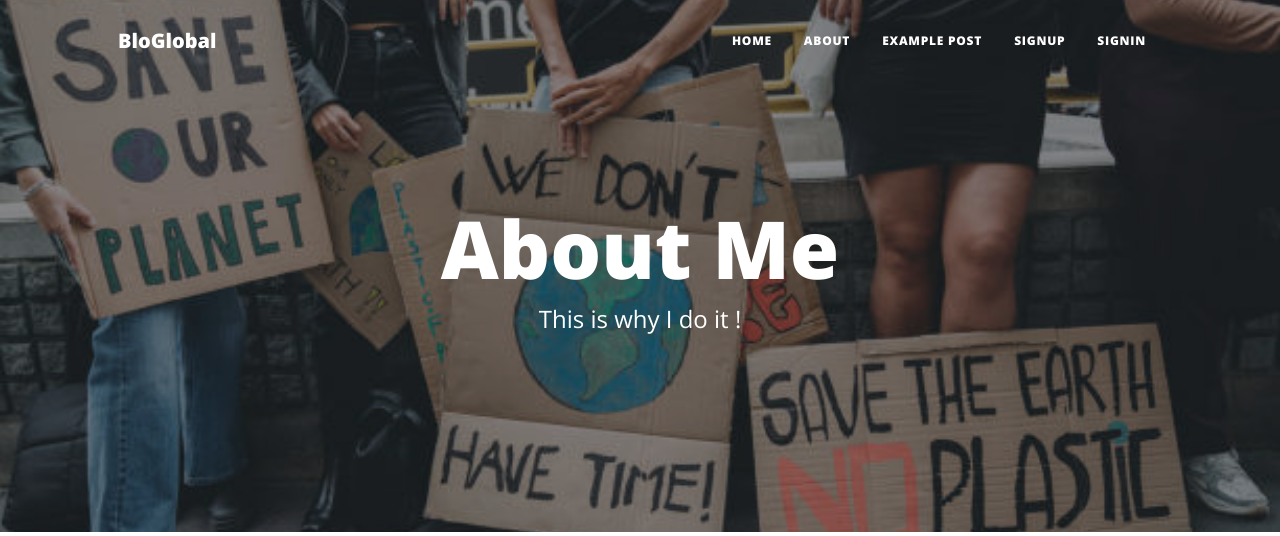
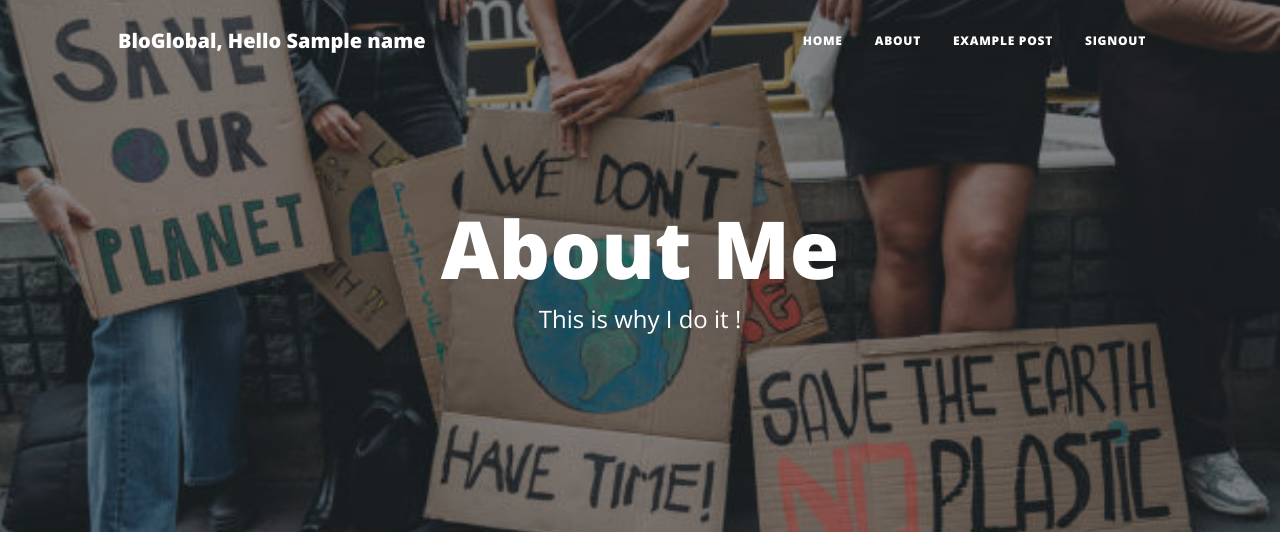
Before and after one commit to miabe23-meet/PersonalProject, a Flask app: template templates/about.html in a window 1280 px wide. Shown: the top 536 px of the page. Run offline with Flask 2, Linux system fonts and the light colour scheme; the template is opened without the code that fills it: most values are stand-ins (such as "Sample title", 1, 10 or a date in 2020); some libraries are stand-ins or nearby versions.

Commit message:
project finished

```diff
--- a/app.py
+++ b/app.py
@@ -23,17 +23,33 @@ db=firebase.database()
 @app.route('/')
 def home():
 	if login_session['user'] is None:
-		name = "user"
+	 	name = {"name":"user"}
+	 	ok=True
 	else:
-		name=db.child("users").child(login_session['user']['localId']).set(user)
-	return render_template("index.html")
+		name=db.child("users").child(login_session['user']['localId']).get().val()
+		ok=False
+	return render_template("index.html",name = name, display= ok)
+
 
 @app.route('/about')
 def about():
-	return render_template("about.html")
+	if login_session['user'] is None:
+	 	name = {"name":"user"}
+	 	ok=True
+	else:
+		name=db.child("users").child(login_session['user']['localId']).get().val()
+		ok=False
+	return render_template("about.html" , name=name, display=ok)
+
 
 @app.route('/signUp' , methods=['GET', 'POST'])
 def signUp():
+	if login_session['user'] is None:
+	 	name = {"name":"user"}
+	 	ok=True
+	else:
+		name=db.child("users").child(login_session['user']['localId']).get().val()
+		ok=False
 	error = ""
 	if request.method == 'POST':
 		email = request.form['email']
@@ -49,12 +65,18 @@ def signUp():
 			return redirect(url_for('home'))
 		except:
 			error = "Authentication failed"
-	return render_template("signUp.html")
+	return render_template("signUp.html", name=name , display=ok)
 
 
 
 @app.route('/signIn' , methods=['GET', 'POST'])
 def signIn():
+	if login_session['user'] is None:
+	 	name = {"name":"user"}
+	 	ok=True
+	else:
+		name=db.child("users").child(login_session['user']['localId']).get().val()
+		ok=False
 	error = ""
 	if request.method == 'POST':
 		print('12345678')
@@ -67,14 +89,24 @@ def signIn():
 			return redirect(url_for('home'))
 		except:
 			error = "Authentication failed"
-	return render_template("signin.html")
-
-
+	return render_template("signin.html", name=name)
 
 
 @app.route('/post')
 def post():
-	return render_template("post.html")
+	if login_session['user'] is None:
+	 	name = {"name":"user"}
+	 	ok=True
+	else:
+		name=db.child("users").child(login_session['user']['localId']).get().val()
+		ok=False
+	return render_template("post.html", name = name, display=ok )
+
+@app.route('/signOut')
+def signOut():
+	login_session['user'] = None
+	auth.current_user = None
+	return redirect(url_for('home'))
 
 if __name__ == '__main__':
 	app.run(debug = True)
--- a/templates/SignUp.html
+++ b/templates/SignUp.html
@@ -19,7 +19,7 @@
         <!-- Navigation-->
         <nav class="navbar navbar-expand-lg navbar-light" id="mainNav">
             <div class="container px-4 px-lg-5">
-                <a class="navbar-brand" href="index.html">BloGlobal</a>
+                <a class="navbar-brand" href="index.html">BloGlobal, Hello {{name['name']}}</a>
                 <button class="navbar-toggler" type="button" data-bs-toggle="collapse" data-bs-target="#navbarResponsive" aria-controls="navbarResponsive" aria-expanded="false" aria-label="Toggle navigation">
                     Menu
                     <i class="fas fa-bars"></i>
@@ -29,8 +29,12 @@
                         <li class="nav-item"><a class="nav-link px-lg-3 py-3 py-lg-4" href="/">Home</a></li>
                         <li class="nav-item"><a class="nav-link px-lg-3 py-3 py-lg-4" href="/about">About</a></li>
                         <li class="nav-item"><a class="nav-link px-lg-3 py-3 py-lg-4" href="/post">Example Post</a></li>
+                        {% if display %}
                         <li class="nav-item"><a class="nav-link px-lg-3 py-3 py-lg-4" href="/signUp">SignUp</a></li>
                         <li class="nav-item"><a class="nav-link px-lg-3 py-3 py-lg-4" href="/signIn">SignIn</a></li>
+                        {% else %}
+                        <li class="nav-item"><a class="nav-link px-lg-3 py-3 py-lg-4" href="/signOut">signOut</a></li>
+                        {% endif %}
                     </ul>
                 </div>
             </div>
--- a/templates/about.html
+++ b/templates/about.html
@@ -19,19 +19,24 @@
         <!-- Navigation-->
         <nav class="navbar navbar-expand-lg navbar-light" id="mainNav">
             <div class="container px-4 px-lg-5">
-                <a class="navbar-brand" href="index.html">BloGlobal</a>
+                <a class="navbar-brand" href="index.html">BloGlobal, Hello {{name['name']}}</a>
                 <button class="navbar-toggler" type="button" data-bs-toggle="collapse" data-bs-target="#navbarResponsive" aria-controls="navbarResponsive" aria-expanded="false" aria-label="Toggle navigation">
                     Menu
                     <i class="fas fa-bars"></i>
                 </button>
                 <div class="collapse navbar-collapse" id="navbarResponsive">
-                    <ul class="navbar-nav ms-auto py-4 py-lg-0">
+                   <ul class="navbar-nav ms-auto py-4 py-lg-0">
                         <li class="nav-item"><a class="nav-link px-lg-3 py-3 py-lg-4" href="/">Home</a></li>
                         <li class="nav-item"><a class="nav-link px-lg-3 py-3 py-lg-4" href="/about">About</a></li>
                         <li class="nav-item"><a class="nav-link px-lg-3 py-3 py-lg-4" href="/post">Example Post</a></li>
+                        {% if display %}
                         <li class="nav-item"><a class="nav-link px-lg-3 py-3 py-lg-4" href="/signUp">SignUp</a></li>
                         <li class="nav-item"><a class="nav-link px-lg-3 py-3 py-lg-4" href="/signIn">SignIn</a></li>
-                    </ul>                </div>
+                        {% else %}
+                        <li class="nav-item"><a class="nav-link px-lg-3 py-3 py-lg-4" href="/signOut">signOut</a></li>
+                        {% endif %}
+                    </ul>
+                </div>
             </div>
         </nav>
         <!-- Page Header-->
--- a/templates/index.html
+++ b/templates/index.html
@@ -19,7 +19,7 @@
         <!-- Navigation-->
         <nav class="navbar navbar-expand-lg navbar-light" id="mainNav">
             <div class="container px-4 px-lg-5">
-                <a class="navbar-brand" href="index.html">BloGlobal</a>
+                <a class="navbar-brand" href="/">BloGlobal, Hello {{name['name']}}</a>
                 <button class="navbar-toggler" type="button" data-bs-toggle="collapse" data-bs-target="#navbarResponsive" aria-controls="navbarResponsive" aria-expanded="false" aria-label="Toggle navigation">
                     Menu
                     <i class="fas fa-bars"></i>
@@ -29,8 +29,12 @@
                         <li class="nav-item"><a class="nav-link px-lg-3 py-3 py-lg-4" href="/">Home</a></li>
                         <li class="nav-item"><a class="nav-link px-lg-3 py-3 py-lg-4" href="/about">About</a></li>
                         <li class="nav-item"><a class="nav-link px-lg-3 py-3 py-lg-4" href="/post">Example Post</a></li>
+                        {% if display %}
                         <li class="nav-item"><a class="nav-link px-lg-3 py-3 py-lg-4" href="/signUp">SignUp</a></li>
                         <li class="nav-item"><a class="nav-link px-lg-3 py-3 py-lg-4" href="/signIn">SignIn</a></li>
+                        {% else %}
+                        <li class="nav-item"><a class="nav-link px-lg-3 py-3 py-lg-4" href="/signOut">signOut</a></li>
+                        {% endif %}
                     </ul>
                 </div>
             </div>
--- a/templates/post.html
+++ b/templates/post.html
@@ -19,7 +19,7 @@
         <!-- Navigation-->
         <nav class="navbar navbar-expand-lg navbar-light" id="mainNav">
             <div class="container px-4 px-lg-5">
-                <a class="navbar-brand" href="index.html">BloGlobal</a>
+                <a class="navbar-brand" href="index.html">BloGlobal, Hello {{name['name']}}</a>
                 <button class="navbar-toggler" type="button" data-bs-toggle="collapse" data-bs-target="#navbarResponsive" aria-controls="navbarResponsive" aria-expanded="false" aria-label="Toggle navigation">
                     Menu
                     <i class="fas fa-bars"></i>
@@ -29,8 +29,12 @@
                         <li class="nav-item"><a class="nav-link px-lg-3 py-3 py-lg-4" href="/">Home</a></li>
                         <li class="nav-item"><a class="nav-link px-lg-3 py-3 py-lg-4" href="/about">About</a></li>
                         <li class="nav-item"><a class="nav-link px-lg-3 py-3 py-lg-4" href="/post">Example Post</a></li>
+                        {% if display %}
                         <li class="nav-item"><a class="nav-link px-lg-3 py-3 py-lg-4" href="/signUp">SignUp</a></li>
                         <li class="nav-item"><a class="nav-link px-lg-3 py-3 py-lg-4" href="/signIn">SignIn</a></li>
+                        {% else %}
+                        <li class="nav-item"><a class="nav-link px-lg-3 py-3 py-lg-4" href="/signOut">signOut</a></li>
+                        {% endif %}
                     </ul>
                 </div>
             </div>
--- a/templates/signIn.html
+++ b/templates/signIn.html
@@ -19,7 +19,7 @@
         <!-- Navigation-->
         <nav class="navbar navbar-expand-lg navbar-light" id="mainNav">
             <div class="container px-4 px-lg-5">
-                <a class="navbar-brand" href="index.html">BloGlobal</a>
+                <a class="navbar-brand" href="index.html">BloGlobal, Hello {{name['name']}}</a>
                 <button class="navbar-toggler" type="button" data-bs-toggle="collapse" data-bs-target="#navbarResponsive" aria-controls="navbarResponsive" aria-expanded="false" aria-label="Toggle navigation">
                     Menu
                     <i class="fas fa-bars"></i>
@@ -29,8 +29,12 @@
                         <li class="nav-item"><a class="nav-link px-lg-3 py-3 py-lg-4" href="/">Home</a></li>
                         <li class="nav-item"><a class="nav-link px-lg-3 py-3 py-lg-4" href="/about">About</a></li>
                         <li class="nav-item"><a class="nav-link px-lg-3 py-3 py-lg-4" href="/post">Example Post</a></li>
+                        {% if display %}
                         <li class="nav-item"><a class="nav-link px-lg-3 py-3 py-lg-4" href="/signUp">SignUp</a></li>
                         <li class="nav-item"><a class="nav-link px-lg-3 py-3 py-lg-4" href="/signIn">SignIn</a></li>
+                        {% else %}
+                        <li class="nav-item"><a class="nav-link px-lg-3 py-3 py-lg-4" href="/signOut">signOut</a></li>
+                        {% endif %}
                     </ul>
                 </div>
             </div>
```
